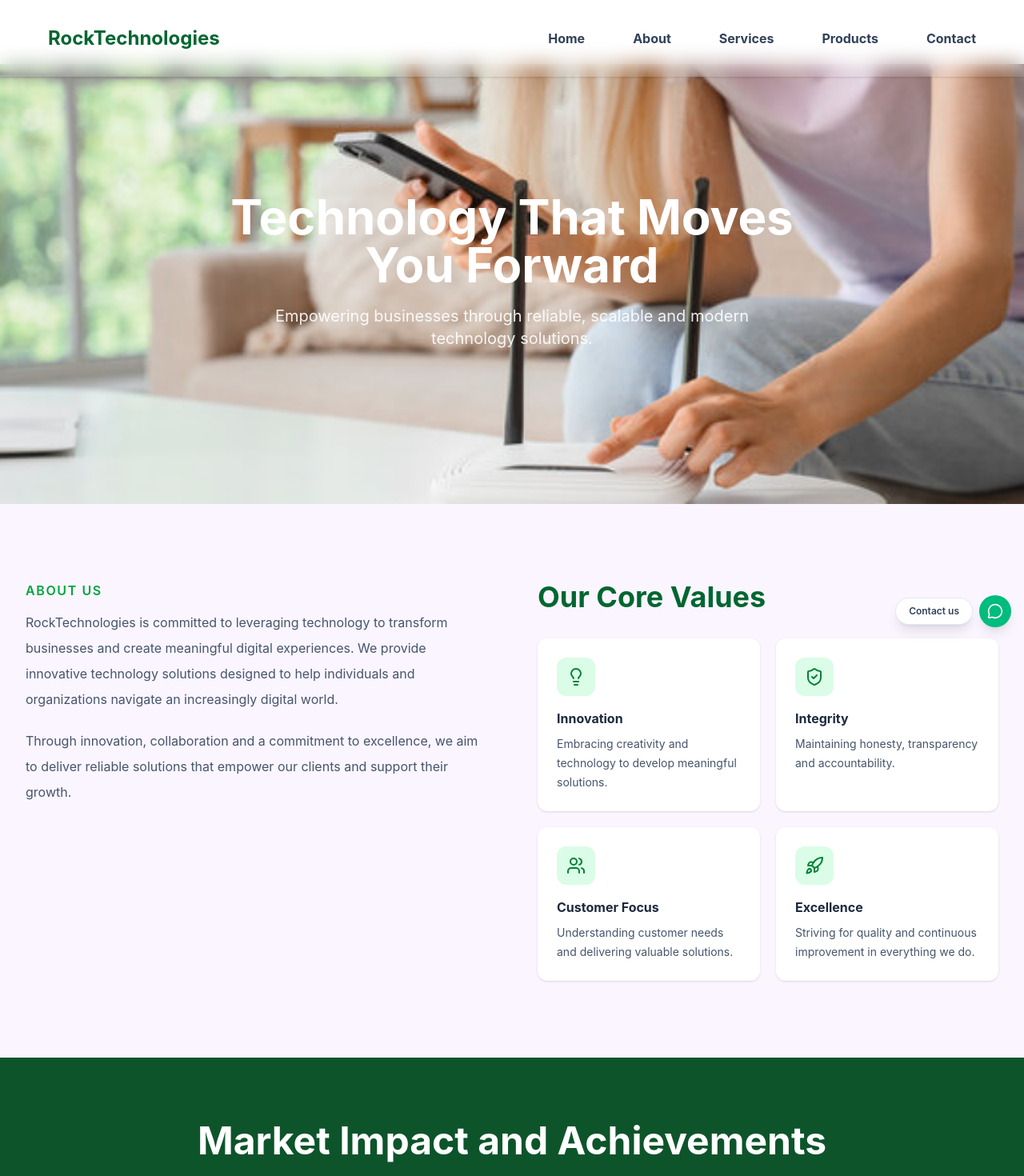
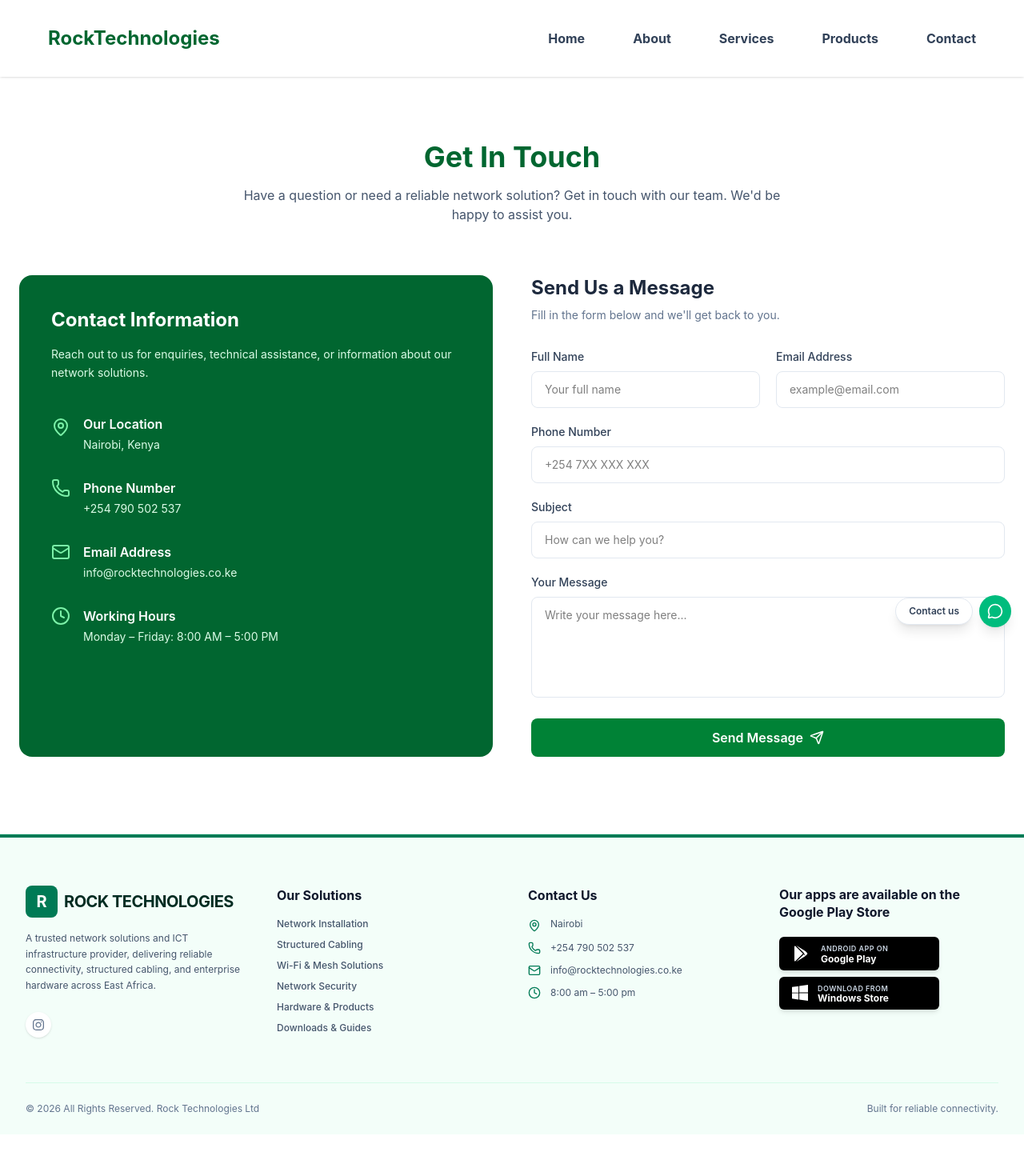
Before and after one commit to Neriah333/rocktechnologies, a React (Vite) app in the folder rocktechnologies/: page /contact in a window 1280 px wide. Shown: the top 1470 px of the page at 80% size. After the commit the page ends 1418 px from the top, so only its background shows below. Built offline with nearby package versions, Linux system fonts and the light colour scheme.

Commit message:
Put the pages sections each on their own pages

```diff
--- a/rocktechnologies/package.json
+++ b/rocktechnologies/package.json
@@ -15,6 +15,7 @@
     "react": "^19.3.1",
     "react-dom": "^19.3.1",
     "react-icons": "^5.7.0",
+    "react-router-dom": "^7.18.5",
     "tailwindcss": "^4.3.4"
   },
   "devDependencies": {
--- a/rocktechnologies/src/App.jsx
+++ b/rocktechnologies/src/App.jsx
@@ -1,54 +1,32 @@
-import Navbar from "./pages/navbar";
+import { BrowserRouter, Routes, Route } from "react-router-dom";
+
+import Navbar from "./components/navbar";
 import HeroCarousel from "./pages/HeroCarousel";
 import About from "./pages/about";
 import Statistics from "./pages/stats";
 import Services from "./pages/services";
 import Products from "./pages/products";
 import Contact from "./pages/contact";
-import Footer from "./pages/footer";
+import Footer from "./components/footer";
 
 function App() {
   return (
-    <>
+    <BrowserRouter>
       <Navbar />
 
       <main className="pt-20">
-        {/* Home Section */}
-        <section id="home">
-          <HeroCarousel />
-        </section>
+        <Routes>
+          <Route path="/" element={<HeroCarousel />} />
+          <Route path="/about" element={<About />} />
+          <Route path="/stats" element={<Statistics />} />
+          <Route path="/services" element={<Services />} />
+          <Route path="/products" element={<Products />} />
+          <Route path="/contact" element={<Contact />} />
+        </Routes>
+      </main>
 
-        {/* About Section */}
-        <section id="about">
-          <About />
-        </section>
-
-        {/* Statistics Section */}
-        <section id="statistics">
-          <Statistics />
-        </section>
-
-        {/* Services Section */}
-        <section id="services">
-          <Services />
-        </section>
-
-        {/* Products Section */}
-        <section id="products">
-          <Products />
-        </section>
-
-        {/* Contact Section */}
-        <section id="contact">
-          <Contact />
-        </section>
-
-        {/* Footer Section */}
-        <section id="footer">
-          <Footer />
-        </section>
-      </main>
-    </>
+      <Footer />
+    </BrowserRouter>
   );
 }
 
--- a/rocktechnologies/src/pages/footer.jsx
+++ b/rocktechnologies/src/components/footer.jsx
@@ -108,14 +108,14 @@ function Footer() {
                 <MapPin className="mt-0.5 h-4 w-4 shrink-0 text-emerald-700" />
 
                 <span>
-                  1st Floor, Tech Park Building, Ring Road, Westlands, Nairobi
+                   Nairobi
                 </span>
               </li>
 
               <li className="flex items-center space-x-3">
                 <Phone className="h-4 w-4 shrink-0 text-emerald-700" />
 
-                <span>+254 700 000 000</span>
+                <span>+254 790 502 537</span>
               </li>
 
               <li className="flex items-center space-x-3">
--- /dev/null
+++ b/rocktechnologies/src/components/navbar.jsx
@@ -0,0 +1,46 @@
+import React from "react";
+import { Link } from "react-router-dom";
+
+function Navbar() {
+  const linkStyles =
+    "text-slate-700 hover:text-green-700 transition-colors";
+
+  return (
+    <nav className="fixed top-0 left-0 z-50 w-full bg-white/60 backdrop-blur-md shadow-sm">
+      <div className="flex items-center justify-between px-15 py-8">
+
+        {/* Company Name */}
+        <Link to="/" className="text-2xl font-bold text-green-800">
+          RockTechnologies
+        </Link>
+
+        {/* Navigation Links */}
+        <div className="flex font-bold items-center gap-15">
+
+          <Link to="/" className={linkStyles}>
+            Home
+          </Link>
+
+          <Link to="/about" className={linkStyles}>
+            About
+          </Link>
+
+          <Link to="/services" className={linkStyles}>
+            Services
+          </Link>
+
+          <Link to="/products" className={linkStyles}>
+            Products
+          </Link>
+
+          <Link to="/contact" className={linkStyles}>
+            Contact
+          </Link>
+
+        </div>
+      </div>
+    </nav>
+  );
+}
+
+export default Navbar;
--- a/rocktechnologies/src/pages/about.jsx
+++ b/rocktechnologies/src/pages/about.jsx
@@ -1,4 +1,6 @@
 import { Lightbulb, ShieldCheck, Users, Rocket } from "lucide-react";
+import Navbar from "../components/navbar";
+import Footer from "../components/footer";
 
 function About() {
   const values = [
@@ -26,6 +28,8 @@ function About() {
 
   return (
     <section id="about" className="bg-purple-50 px-8 py-24">
+
+       <Navbar />
 
       <div className="mx-auto grid max-w-7xl grid-cols-1 gap-16 md:grid-cols-2">
 
--- a/rocktechnologies/src/pages/contact.jsx
+++ b/rocktechnologies/src/pages/contact.jsx
@@ -82,7 +82,7 @@ function Contact() {
                 <div>
                   <h4 className="mb-1 font-semibold">Our Location</h4>
                   <p className="text-sm text-green-100">
-                    Westlands, Nairobi, Kenya
+                    Nairobi, Kenya
                   </p>
                 </div>
               </div>
@@ -94,7 +94,7 @@ function Contact() {
                 <div>
                   <h4 className="mb-1 font-semibold">Phone Number</h4>
                   <p className="text-sm text-green-100">
-                    +254 700 000 000
+                    +254 790 502 537
                   </p>
                 </div>
               </div>
--- a/rocktechnologies/src/pages/navbar.jsx
+++ /dev/null
@@ -1,42 +0,0 @@
-import React, { useState } from "react";
-
-function Navbar() {
-  return (
-    <nav className="fixed top-0 left-0 z-50 w-full bg-white-300/60 backdrop-blur-md shadow-sm">
-      <div className="flex items-center justify-between px-15 py-8">
-
-        {/* Company Name */}
-        <div className="text-2xl font-bold text-green-800">
-          RockTechnologies
-        </div>
-
-
-        {/* Navigation Links */}
-        <div className="flex font-bold items-center gap-15">
-          <a href="#home" className="text-slate-700 hover:text-green-700 transition-colors">
-            Home
-          </a>
-
-          <a href="#about" className="text-slate-700 hover:text-green-700 transition-colors">
-            About
-          </a>
-
-          <a href="#services" className="text-slate-700 hover:text-green-700 transition-colors">
-            Services
-          </a>
-
-          <a href="#products" className="text-slate-700 hover:text-green-700 transition-colors">
-            Products
-          </a>
-
-          <a href="#contact" className="text-slate-700 hover:text-green-700 transition-colors">
-            Contact
-          </a>
-        </div>
-
-      </div>
-    </nav>
-  );
-}
-
-export default Navbar;
```
Also changed, not shown: 1 other file (tests, documents, lock files or other folders).
